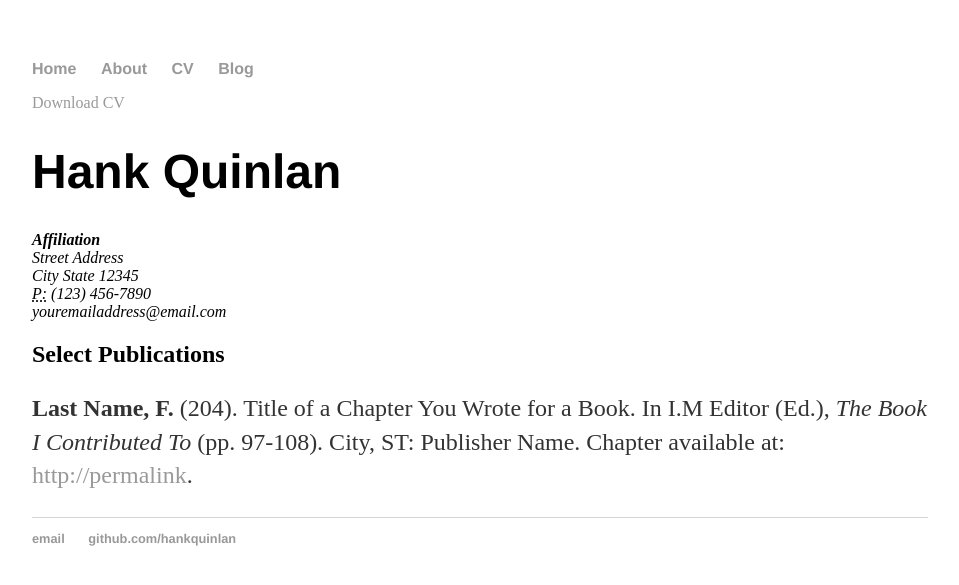
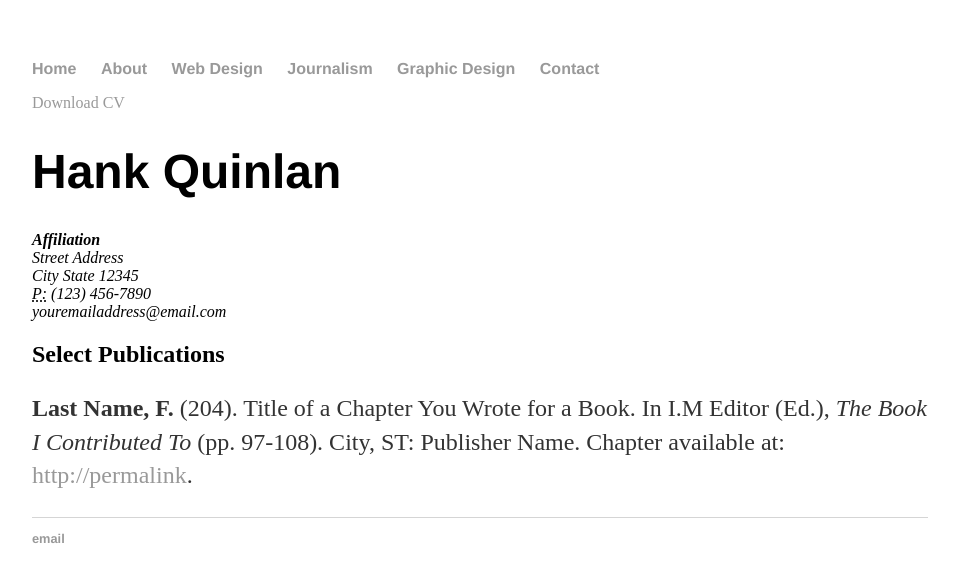
Before and after one commit to lionhunt/lionhunt.github.io, a Jekyll site: the page built from cv/index.html, in a window 1280 px wide. Shown: the top 585 px of the page, without its empty margins (160-1119 px from the left). Built offline with Jekyll 4.4.1, drawn with Linux system fonts in a browser that asks for light colours.

Commit message:
Update default.html

```diff
--- a/_layouts/default.html
+++ b/_layouts/default.html
@@ -11,10 +11,12 @@
   <body>
     <nav>
 <ul>
-<li><a href="/">Home</a></li>
-<li><a href="/about">About</a></li>
-<li><a href="/cv">CV</a></li>
-<li><a href="/blog">Blog</a></li>
+    <li><a href="/">Home</a></li>
+	  <li><a href="/about">About</a></li>
+    <li><a href="/web-design">Web Design</a></li>
+   	<li><a href="/journalism">Journalism</a></li>
+		<li><a href="/graphic-design">Graphic Design</a></li>
+    <li><a href="/contact">Contact</a></li>
 </ul>
     </nav>
 <div class="container">
@@ -25,8 +27,7 @@
 
   <footer>
    <ul>
-   <li><a href="mailto:hankquinlanhub@gmail.com">email</a></li>
-   <li><a href="https://github.com/hankquinlan">github.com/hankquinlan</a></li>
+   <li><a href="mailto:lillionhunt@gmail.com">email</a></li>
    </ul>
   </footer>
   </body>
```
